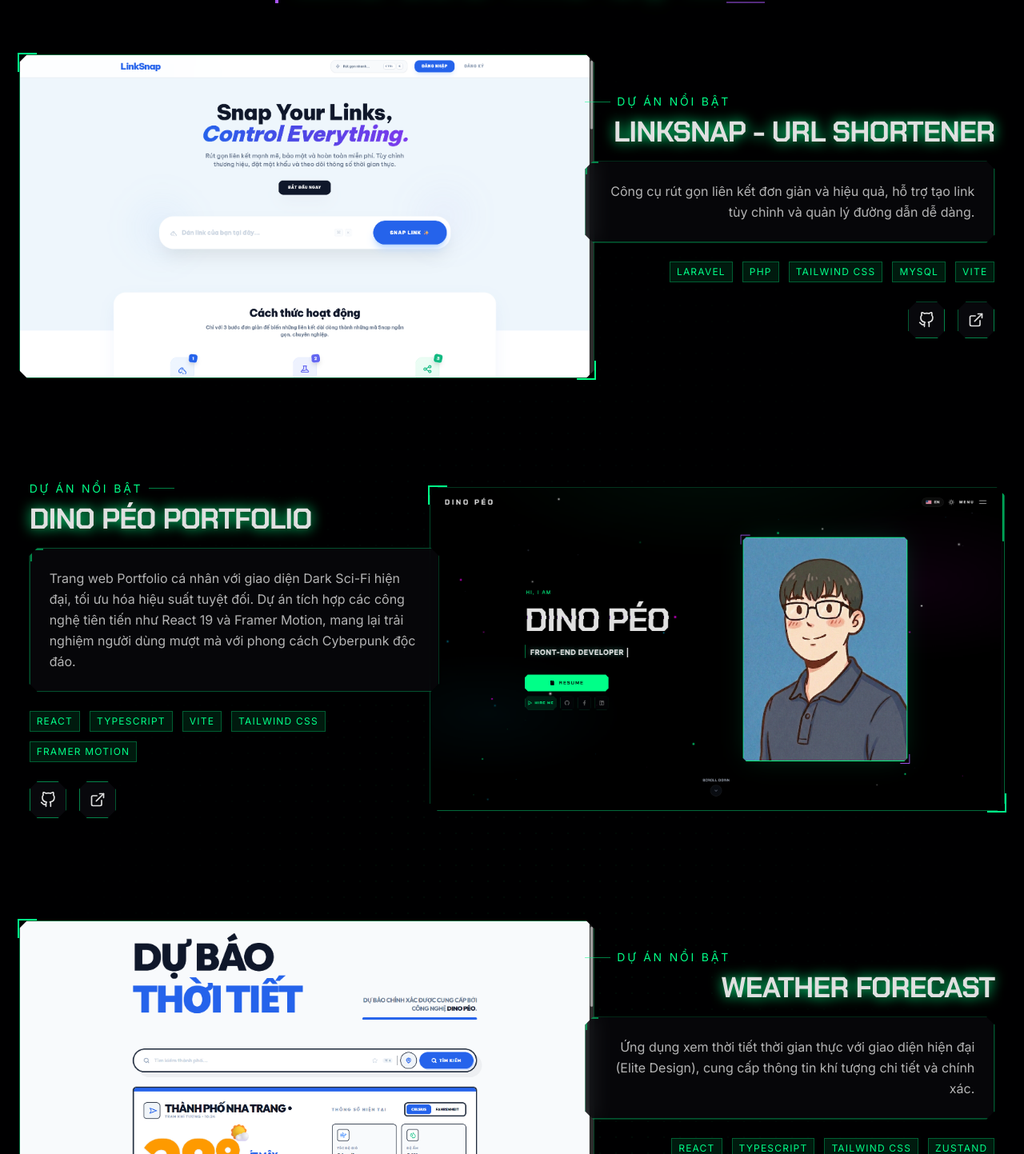
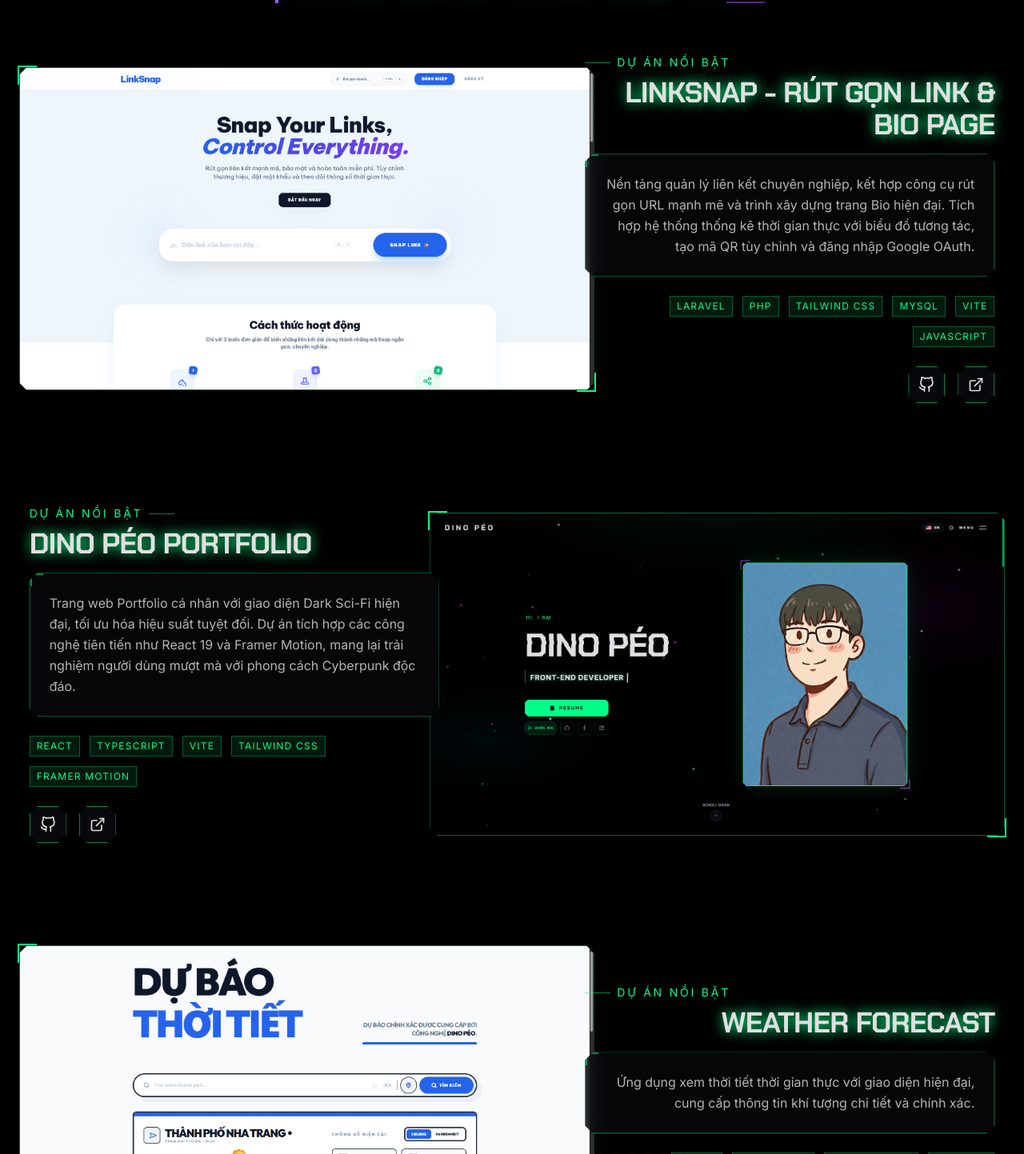
Before and after one commit to DuyPhatpeo/portfolio, a React (Vite) app: page / in a window 1280 px wide. Shown: the part 2267-3710 px from the top of the page at 80% size. Built offline with nearby package versions, Linux system fonts and the light colour scheme; no server answers.

Commit message:
feat: add project data constants and implement i18n support for English and Vietnamese locales

```diff
--- a/src/constants/projectData.tsx
+++ b/src/constants/projectData.tsx
@@ -5,7 +5,7 @@
   {
     id: 10,
     image: "assets/projects/linksnap.png",
-    tags: [TECH.LARAVEL, TECH.PHP, TECH.TAILWIND, TECH.MYSQL, TECH.VITE],
+    tags: [TECH.LARAVEL, TECH.PHP, TECH.TAILWIND, TECH.MYSQL, TECH.VITE, TECH.JS],
     github: "https://github.com/DuyPhatpeo/rutgonlink",
     demo: "https://linksnap.free.laravel.cloud/",
     featured: true,
--- a/src/i18n/locales/en.json
+++ b/src/i18n/locales/en.json
@@ -79,7 +79,7 @@
       },
       "4": {
         "title": "Weather Forecast",
-        "description": "Comprehensive weather forecast application providing real-time updates and detailed atmospheric data with a sleek Elite Design UI."
+        "description": "Comprehensive weather forecast application providing real-time updates and detailed atmospheric data with a sleek UI."
       },
       "5": {
         "title": "Dino Movies",
@@ -102,8 +102,8 @@
         "description": "A mobile application for exploring the Pokémon world using PokéAPI, built with React Native and TypeScript."
       },
       "10": {
-        "title": "LinkSnap - URL Shortener",
-        "description": "Simple and effective tool for link shortening and management with custom aliases and deployment ease."
+        "title": "LinkSnap - URL Shortener & Bio Builder",
+        "description": "A professional link management platform combining a powerful URL shortener with a modern Bio Page builder. Features real-time analytics with interactive charts, custom QR code generation, and seamless Google OAuth integration."
       }
     }
   },
--- a/src/i18n/locales/vi.json
+++ b/src/i18n/locales/vi.json
@@ -79,7 +79,7 @@
       },
       "4": {
         "title": "Weather Forecast",
-        "description": "Ứng dụng xem thời tiết thời gian thực với giao diện hiện đại (Elite Design), cung cấp thông tin khí tượng chi tiết và chính xác."
+        "description": "Ứng dụng xem thời tiết thời gian thực với giao diện hiện đại, cung cấp thông tin khí tượng chi tiết và chính xác."
       },
       "5": {
         "title": "Dino Movies",
@@ -102,8 +102,8 @@
         "description": "Ứng dụng di động khám phá thế giới Pokémon sử dụng PokéAPI, được xây dựng bằng React Native và TypeScript."
       },
       "10": {
-        "title": "LinkSnap - URL Shortener",
-        "description": "Công cụ rút gọn liên kết đơn giản và hiệu quả, hỗ trợ tạo link tùy chỉnh và quản lý đường dẫn dễ dàng."
+        "title": "LinkSnap - Rút gọn Link & Bio Page",
+        "description": "Nền tảng quản lý liên kết chuyên nghiệp, kết hợp công cụ rút gọn URL mạnh mẽ và trình xây dựng trang Bio hiện đại. Tích hợp hệ thống thống kê thời gian thực với biểu đồ tương tác, tạo mã QR tùy chỉnh và đăng nhập Google OAuth."
       }
     }
   },
```
